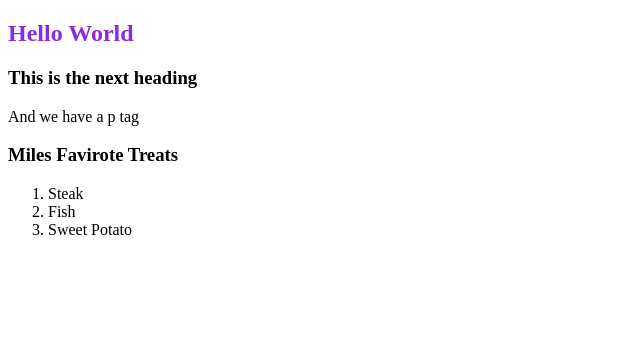
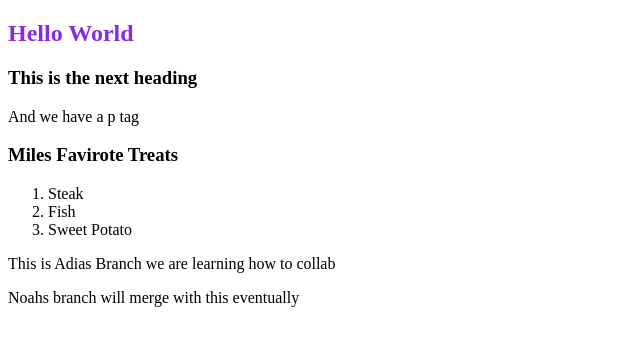
Before and after one commit to adiaguidry/practiceCollab, a plain HTML site: page index.html in a window 1280 px wide. Shown: the whole page, without its empty margins (0-640 px from the left). Drawn offline with Linux system fonts and the light colour scheme.

Commit message:
added text to my branch

```diff
--- a/index.html
+++ b/index.html
@@ -20,6 +20,10 @@
             <li>Sweet Potato</li>
         </ol>
     </div>
+    <div>
+        <p>This is Adias Branch we are learning how to collab</p>
+        <p>Noahs branch will merge with this eventually</p>
+    </div>
 </body>
 
 </html>
```
